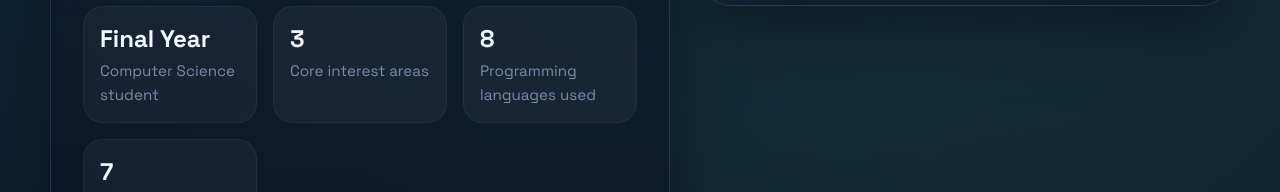
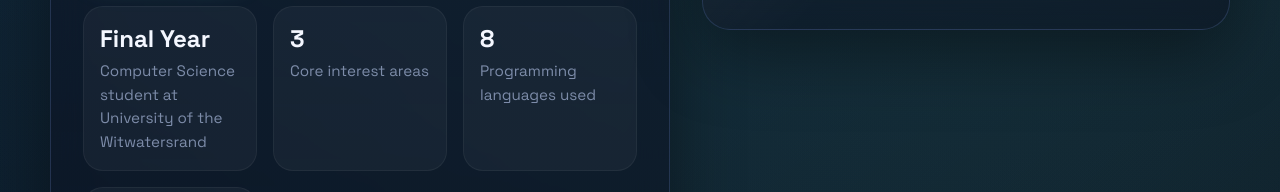
Before and after one commit to mavhila-mashudu/My-Portfolio, a plain HTML site: page index.html in a window 1280 px wide. Shown: the part 1031-1223 px from the top of the page. Drawn offline with Linux system fonts and the light colour scheme.

Commit message:
added wits

```diff
--- a/index.html
+++ b/index.html
@@ -95,7 +95,7 @@
                     <ul class="hero-metrics" role="list">
                         <li>
                             <strong>Final Year</strong>
-                            <span>Computer Science student</span>
+                            <span>Computer Science student at University of the Witwatersrand</span>
                         </li>
                         <li>
                             <strong>3</strong>
```
